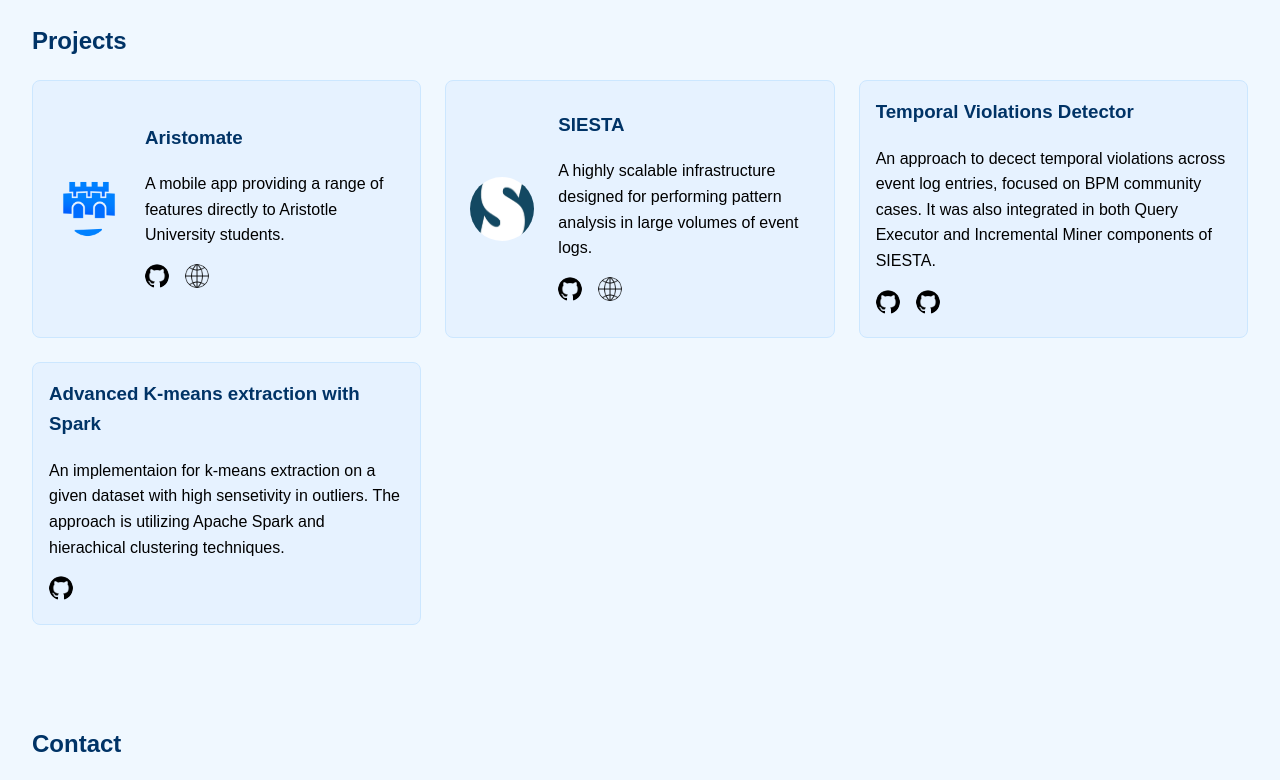
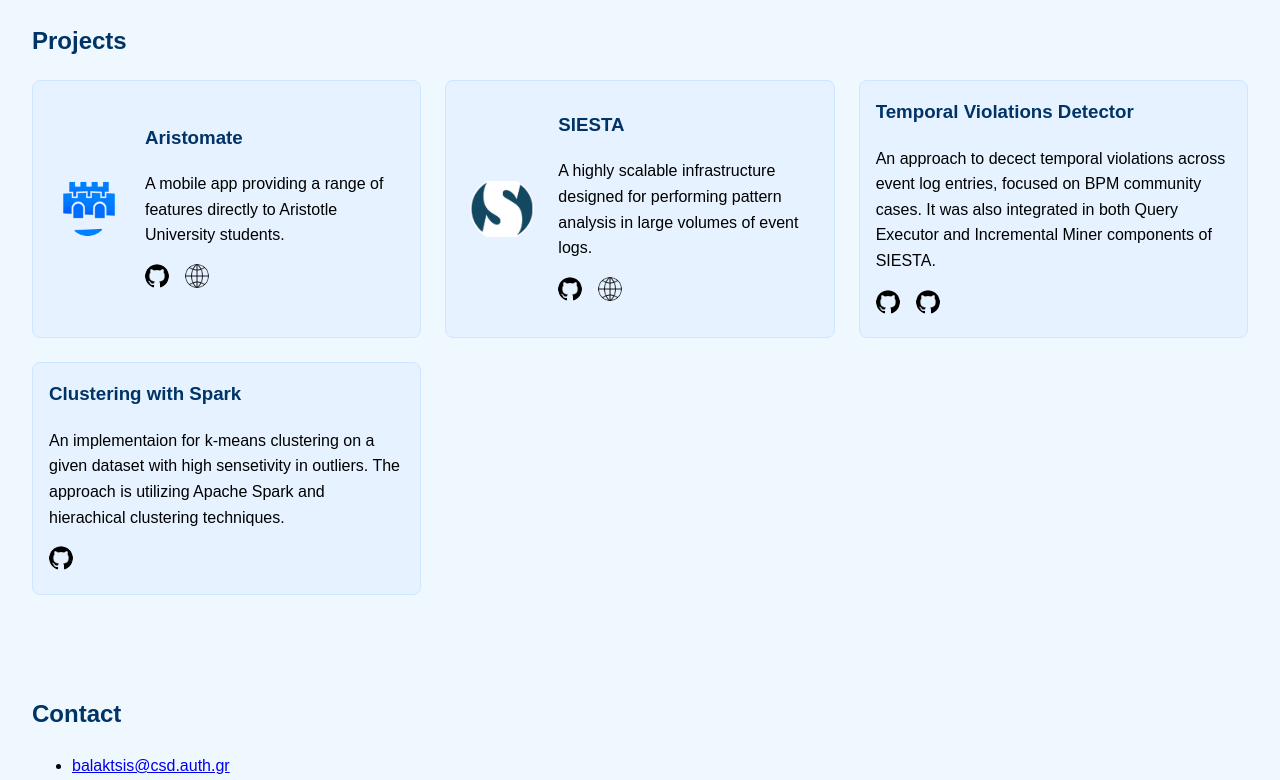
Before and after one commit to balaktsis/balaktsis.github.io, a plain HTML site: page index.html in a window 1280 px wide. Shown: the part 446-1226 px from the top of the page. Drawn offline with Linux system fonts and the light colour scheme.

Commit message:
Minor fixes

```diff
--- a/index.html
+++ b/index.html
@@ -71,8 +71,8 @@
             </div>
             <div class="project">
                 <div>
-                    <h3>Advanced K-means extraction with Spark</h3>
-                    <p>An implementaion for k-means extraction on a given dataset with high sensetivity in outliers. The approach is utilizing Apache Spark and hierachical clustering techniques.</p>
+                    <h3>Clustering with Spark</h3>
+                    <p>An implementaion for k-means clustering on a given dataset with high sensetivity in outliers. The approach is utilizing Apache Spark and hierachical clustering techniques.</p>
                     <div class="project-links">
                         <a href="https://github.com/balaktsis/datamining-apache-spark-project/" target="_blank">
                             <img src="assets/github.png" alt="View on GitHub" style="width: 24px; height: 24px;">
--- a/styles.css
+++ b/styles.css
@@ -64,7 +64,7 @@ section {
 .project img {
     width: 80px;
     height: 80px;
-    object-fit: cover;
+    object-fit:contain;
     border-radius: 50%;
 }
 
```
